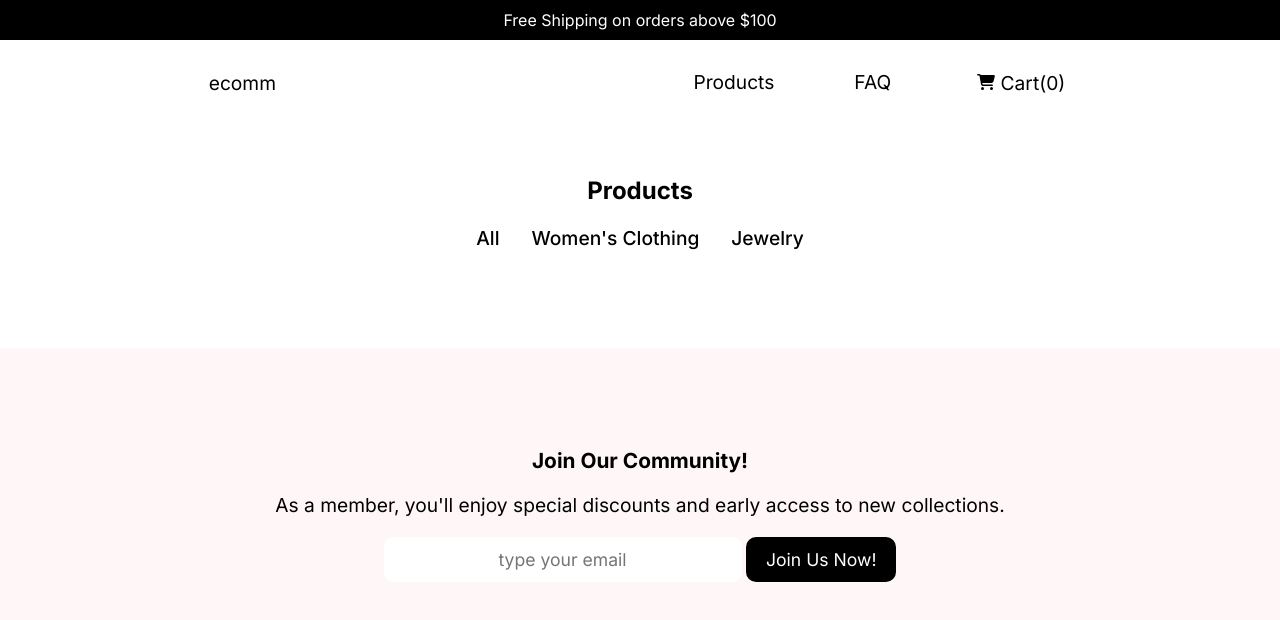
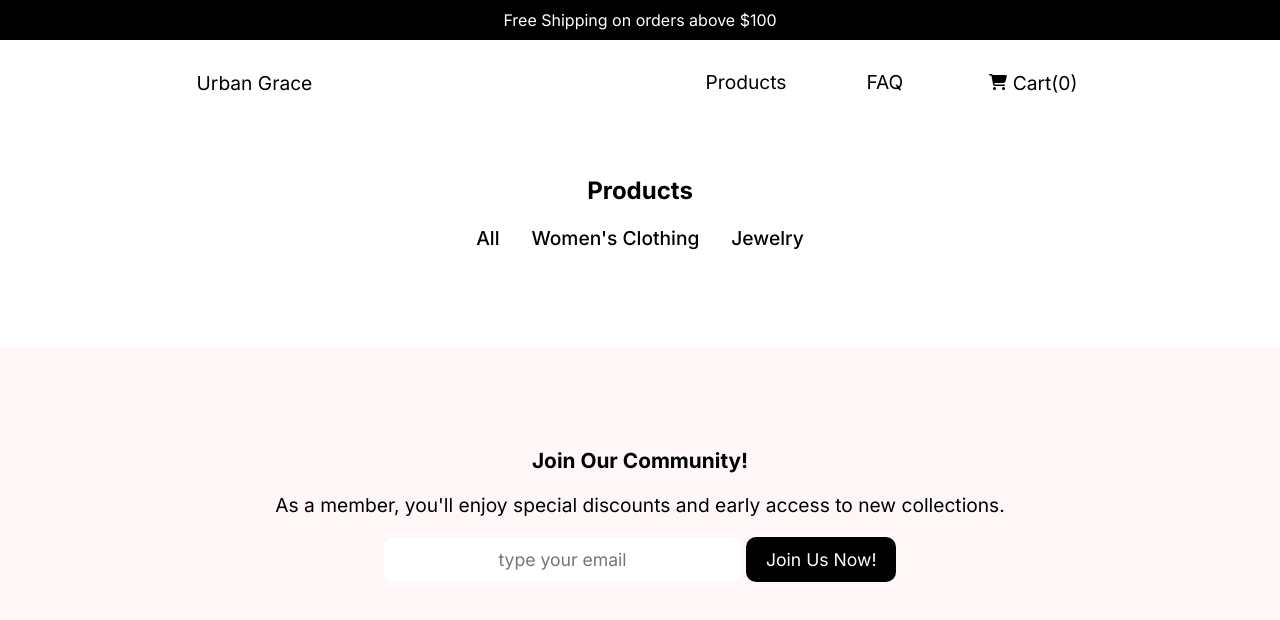
Before and after one commit to rdpfeifle/ecomm-store-js, a website with bundled scripts: page index.html in a window 1280 px wide. Built offline with nearby package versions, Linux system fonts and the light colour scheme; no server answers.

Commit message:
Change logo brand to 'Urban Grace'

```diff
--- a/index.html
+++ b/index.html
@@ -16,7 +16,7 @@
     <header>
         <div class="nav-container">
             <a class="logo" href="#">
-                <div class="logo-brand">ecomm</div>
+                <div class="logo-brand">Urban Grace</div>
             </a>
             <nav>
                 <a href="#products">Products</a>
```
